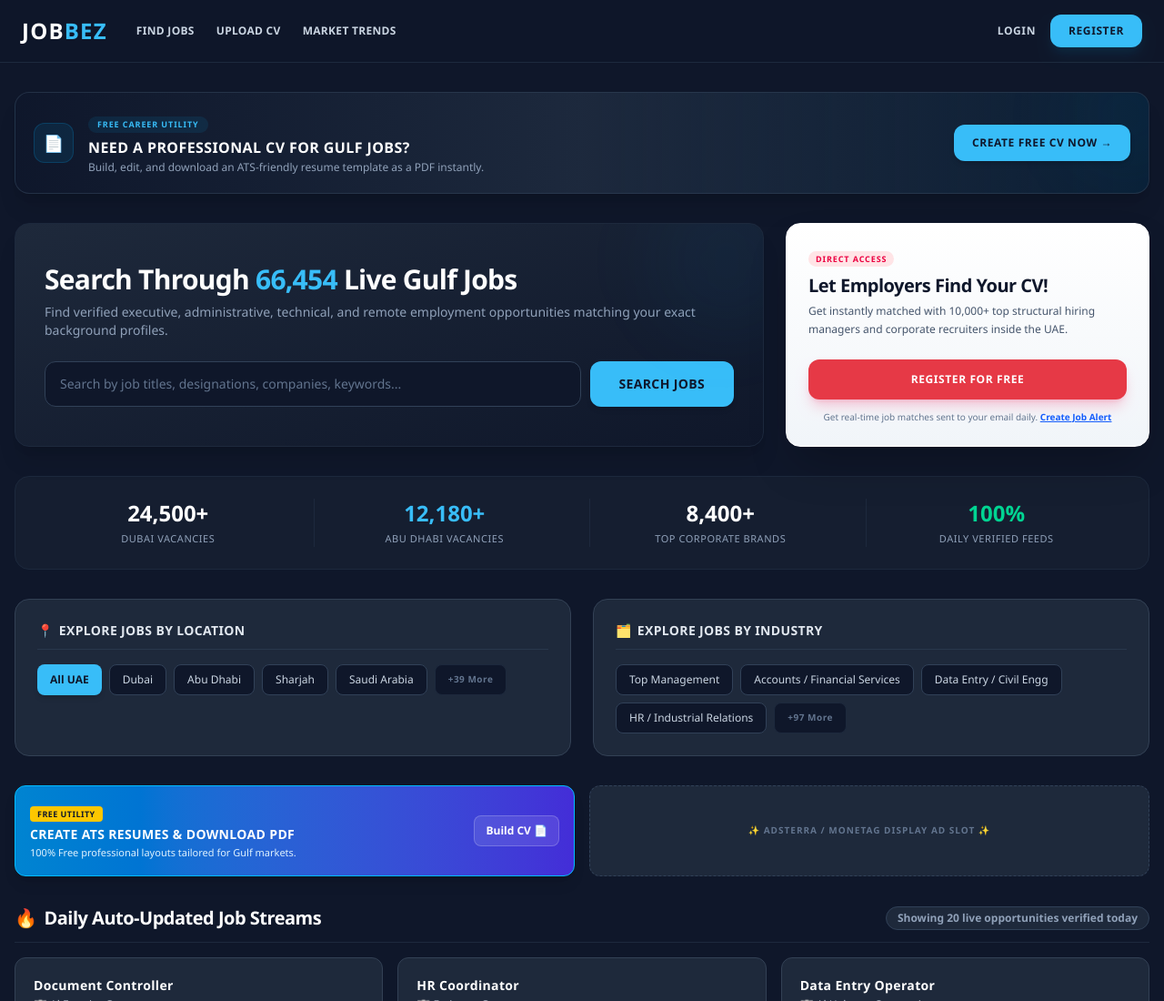
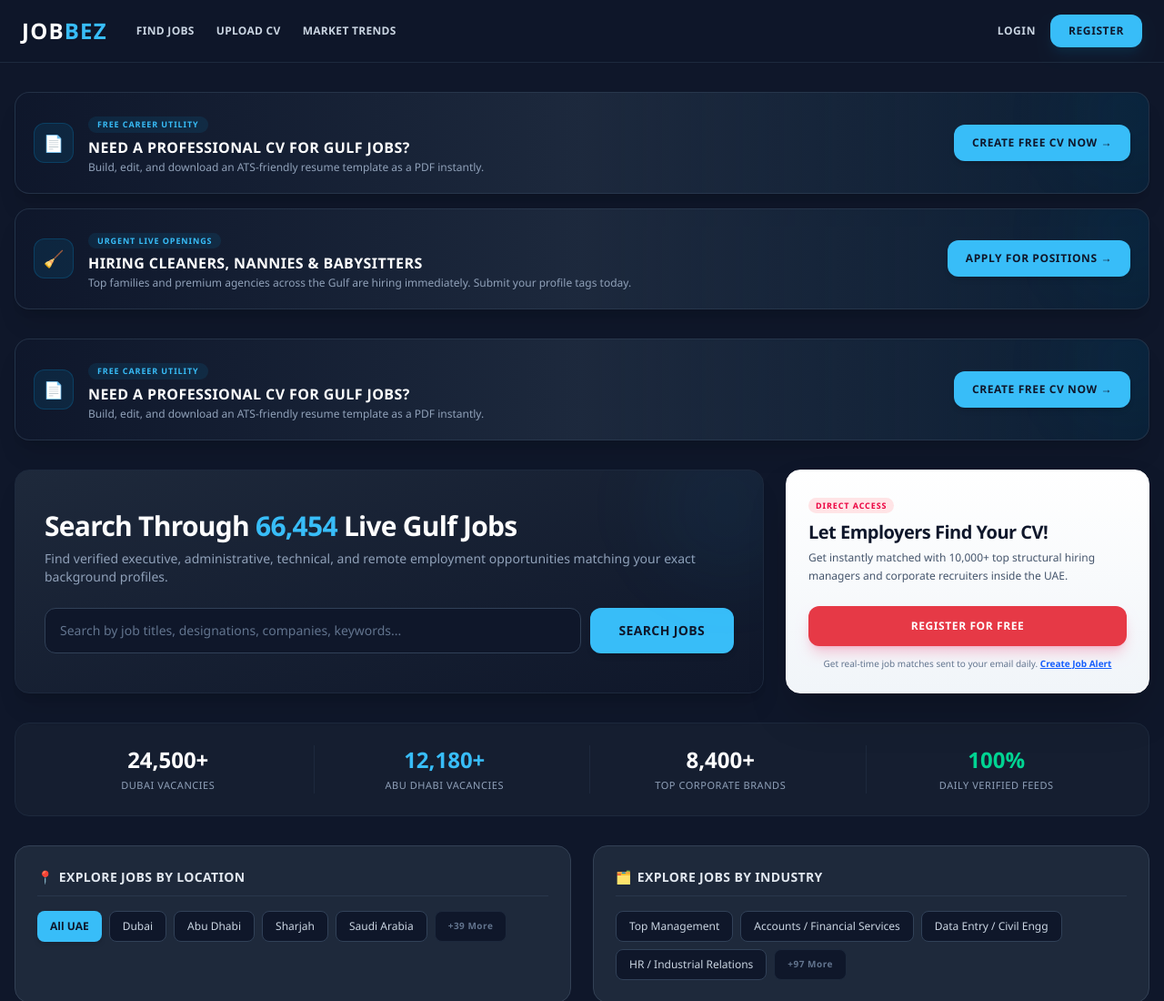
Before and after one commit to salmanshahiddxb-stack/JOBBEZ, a plain HTML site: page index.html in a window 1280 px wide. Shown: the top 1100 px of the page at 91% size. Drawn offline with nearby package versions, Linux system fonts and the light colour scheme.

Commit message:
Update index.html

```diff
--- a/index.html
+++ b/index.html
@@ -37,7 +37,51 @@
     </header>
 
     <main class="max-w-7xl mx-auto px-4 py-8 flex-grow w-full space-y-8">
+<!-- ==================== HIGH-CONVERTING AD STACK SECTION ==================== -->
+        <div class="w-full space-y-4">
 
+            <!-- Ad 1: CV Builder / Career Utility -->
+            <a href="https://free-cv-builder-123.blogspot.com/" target="_blank" class="block group relative overflow-hidden rounded-2xl bg-gradient-to-r from-slate-900 via-slate-800 to-sky-950/40 border border-slate-700/60 p-5 shadow-xl transition-all duration-300 hover:border-sky/50 hover:shadow-sky-500/5 hover:-translate-y-0.5 no-underline">
+                <div class="absolute -right-10 -top-10 h-32 w-32 rounded-full bg-sky-500/5 blur-2xl transition-all duration-500 group-hover:bg-sky-500/15 group-hover:scale-150"></div>
+                <div class="relative flex flex-col md:flex-row items-center justify-between gap-4">
+                    <div class="flex items-center gap-4 text-center md:text-left flex-col md:flex-row">
+                        <div class="flex h-11 w-11 shrink-0 items-center justify-center rounded-xl bg-sky-500/10 border border-sky-500/20 text-sky text-lg">
+                            📄
+                        </div>
+                        <div>
+                            <span class="inline-block text-[9px] font-extrabold tracking-widest text-sky uppercase bg-sky-500/10 px-2.5 py-0.5 rounded-full mb-1">Free Career Utility</span>
+                            <h3 class="text-base font-black text-white tracking-wide uppercase m-0">Need a Professional CV for Gulf Jobs?</h3>
+                            <p class="text-slate-400 text-xs mt-0.5">Build, edit, and download an ATS-friendly resume template as a PDF instantly.</p>
+                        </div>
+                    </div>
+                    <div class="shrink-0 bg-sky text-slate-900 text-xs font-black uppercase tracking-wider px-5 py-3 rounded-xl shadow-md transition-all duration-200 group-hover:opacity-90 whitespace-nowrap">
+                        Create Free CV Now &rarr;
+                    </div>
+                </div>
+            </a>
+
+            <!-- Ad 2: Domestic Staff Recruitment (Cleaners / Nannies / Babysitters) -->
+            <a href="https://free-cv-builder-123.blogspot.com/" target="_blank" class="block group relative overflow-hidden rounded-2xl bg-gradient-to-r from-slate-900 via-slate-800 to-sky-950/40 border border-slate-700/60 p-5 shadow-xl transition-all duration-300 hover:border-sky/50 hover:shadow-sky-500/5 hover:-translate-y-0.5 no-underline">
+                <div class="absolute -right-10 -top-10 h-32 w-32 rounded-full bg-sky-500/5 blur-2xl transition-all duration-500 group-hover:bg-sky-500/15 group-hover:scale-150"></div>
+                <div class="relative flex flex-col md:flex-row items-center justify-between gap-4">
+                    <div class="flex items-center gap-4 text-center md:text-left flex-col md:flex-row">
+                        <div class="flex h-11 w-11 shrink-0 items-center justify-center rounded-xl bg-sky-500/10 border border-sky-500/20 text-sky text-lg">
+                            🧹
+                        </div>
+                        <div>
+                            <span class="inline-block text-[9px] font-extrabold tracking-widest text-sky uppercase bg-sky-500/10 px-2.5 py-0.5 rounded-full mb-1">Urgent Live Openings</span>
+                            <h3 class="text-base font-black text-white tracking-wide uppercase m-0">Hiring Cleaners, Nannies & Babysitters</h3>
+                            <p class="text-slate-400 text-xs mt-0.5">Top families and premium agencies across the Gulf are hiring immediately. Submit your profile tags today.</p>
+                        </div>
+                    </div>
+                    <div class="shrink-0 bg-sky text-slate-900 text-xs font-black uppercase tracking-wider px-5 py-3 rounded-xl shadow-md transition-all duration-200 group-hover:opacity-90 whitespace-nowrap">
+                        Apply for Positions &rarr;
+                    </div>
+                </div>
+            </a>
+
+        </div>
+        <!-- ==================== END OF AD STACK SECTION ==================== -->
         <!-- ==================== PREMIUM HEADER BANNER AD ==================== -->
         <div class="w-full">
             <a href="https://free-cv-builder-123.blogspot.com/" target="_blank" class="block group relative overflow-hidden rounded-2xl bg-gradient-to-r from-slate-900 via-slate-800 to-sky-950/40 border border-slate-700/60 p-5 shadow-xl transition-all duration-300 hover:border-sky/50 hover:shadow-sky-500/5 hover:-translate-y-0.5 no-underline">
```
